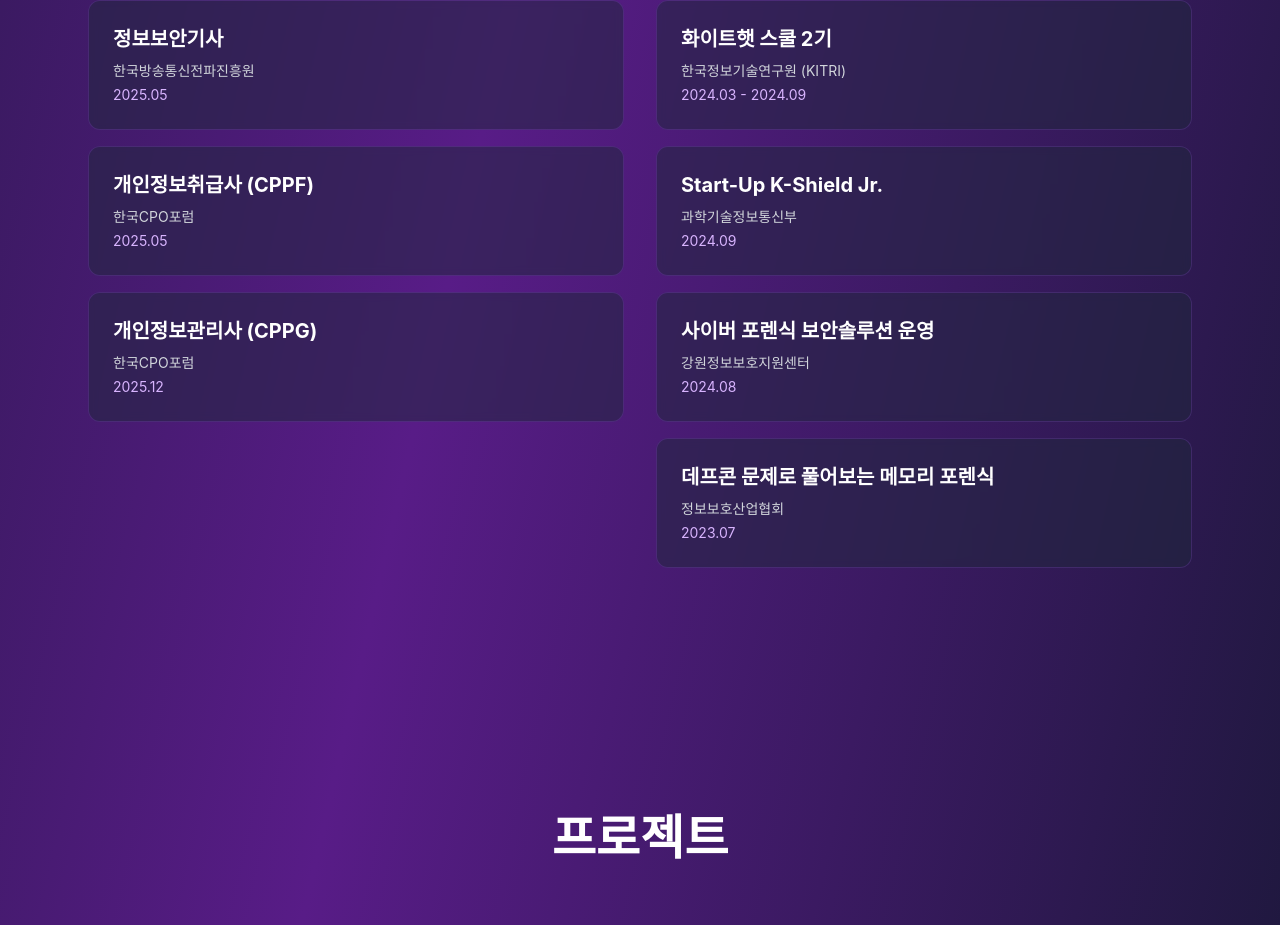
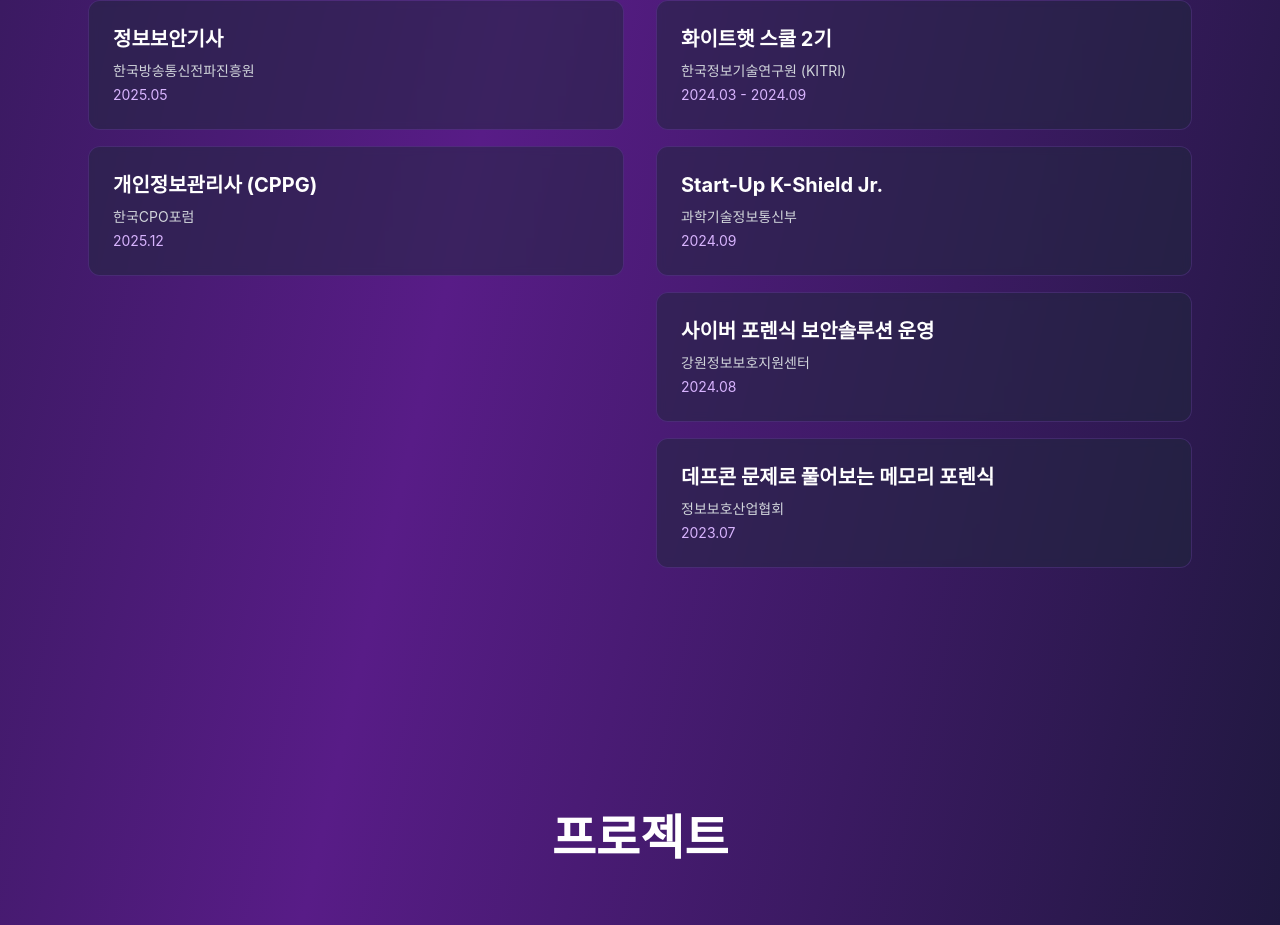
Before and after one commit to berm0427/my-portfolio, a React (Create React App) app: page / in a window 1280 px wide. Shown: the part 3370-4295 px from the top of the page. Built offline with nearby package versions, Linux system fonts and the light colour scheme.

Commit message:
불필요한 자격 사항 정리

```diff
--- a/src/App.js
+++ b/src/App.js
@@ -73,7 +73,6 @@
 
   const certifications = [
     { name: "정보보안기사", issuer: "한국방송통신전파진흥원", date: "2025.05" },
-	{ name: "개인정보취급사 (CPPF)", issuer: "한국CPO포럼", date: "2025.05" },
     { name: "개인정보관리사 (CPPG)", issuer: "한국CPO포럼", date: "2025.12" }
   ];
 
```
